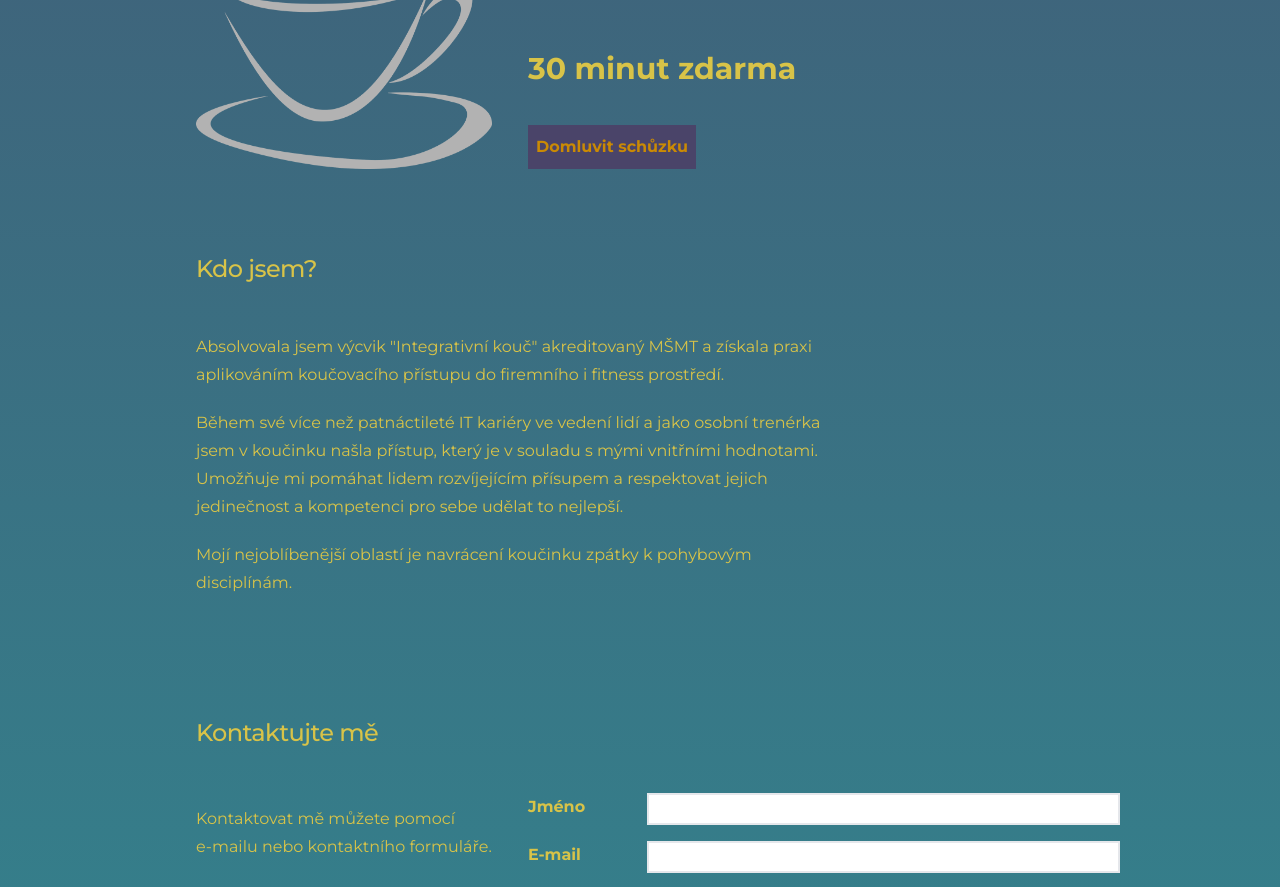
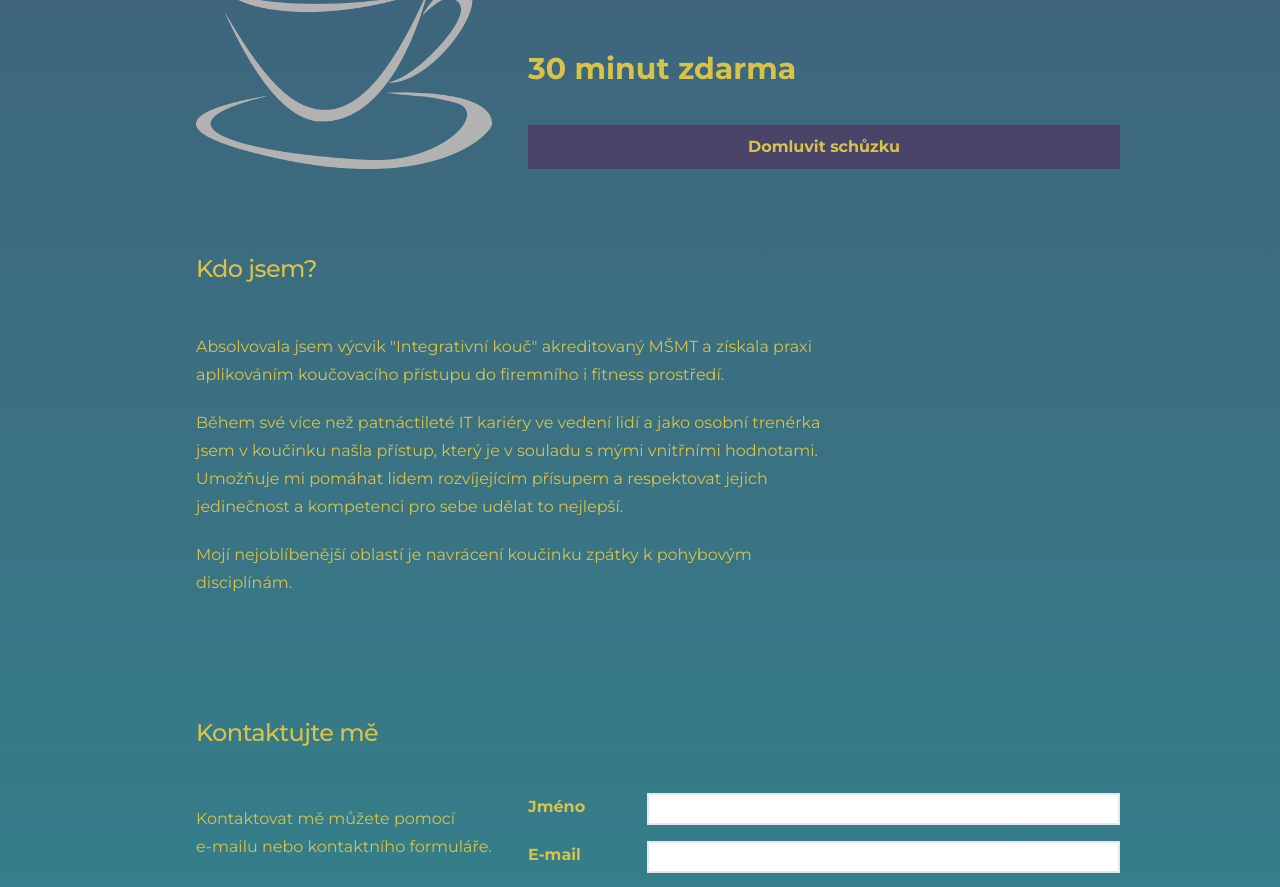
Before and after one commit to PetitSuave/suavecoachweb, a Next.js app: page / in a window 1280 px wide. Shown: the part 1220-2107 px from the top of the page. Built offline with nearby package versions, Linux system fonts and the light colour scheme.

Commit message:
Added: domluvit button is big and correct collor

```diff
--- a/app/page.tsx
+++ b/app/page.tsx
@@ -86,7 +86,8 @@ export default function Page() {
                         <p className="text-3xl font-bold"> 30 minut zdarma </p>
                         <Link href="#contact">
                         <button
-                            className="rounded-none bg-violet-dust p-2 font-bold"
+                            /* TODO: tohle pak udelat v global a vyresit s ashoborne page at to tu nemusi bytnatvrdo */
+                            className="rounded-none bg-violet-dust text-primary-text p-2 font-bold w-full"
                             type="submit">Domluvit schůzku
                         </button>
                         </Link>
```
